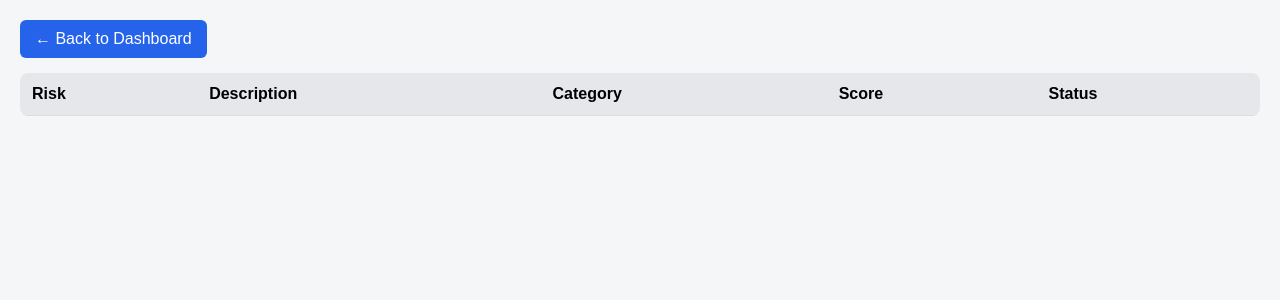
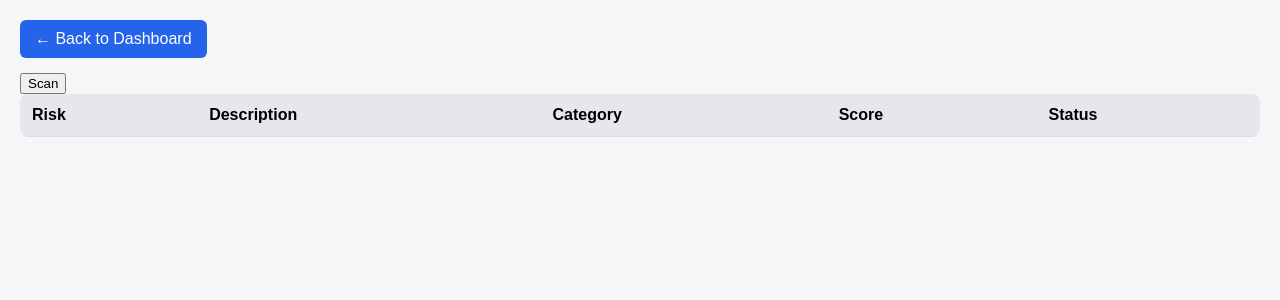
Before and after one commit to Luanhsn/ISMS-Dashboard, a Flask app: page /risks in a window 1280 px wide. Shown: the part 98-398 px from the top of the page. Run offline with Flask 3, Linux system fonts and the light colour scheme; lists and menus that the app fills with data are empty.

Commit message:
feat: add button for scan

```diff
--- a/templates/risks.html
+++ b/templates/risks.html
@@ -76,6 +76,11 @@
 
     <a class="button" href="/">← Back to Dashboard</a>
 
+    <form method="POST" action="/scan">
+        <button type="submit">Scan</button>
+    </form>
+
+
     <table>
     <tr>
         <th>Risk</th>
```
